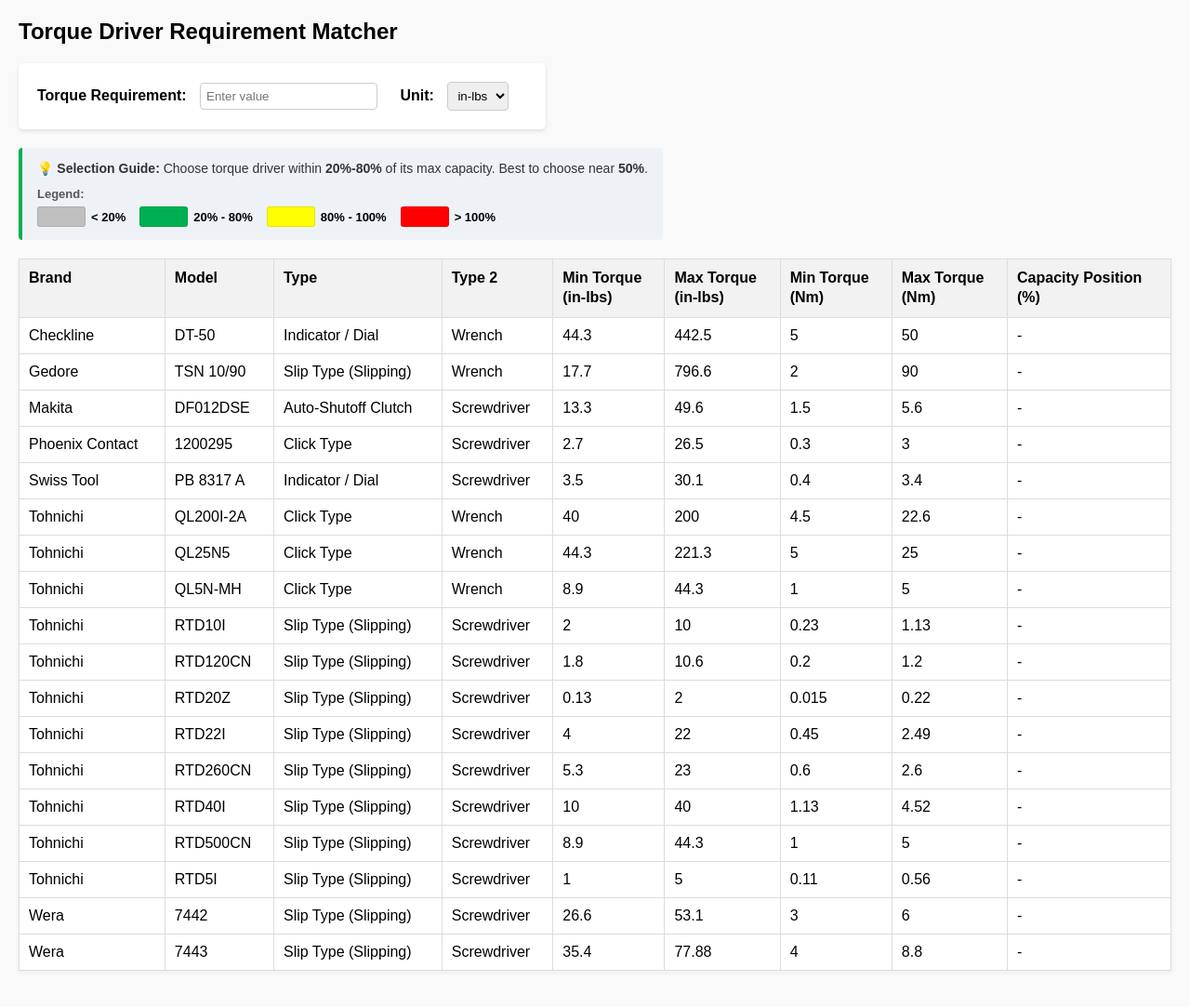
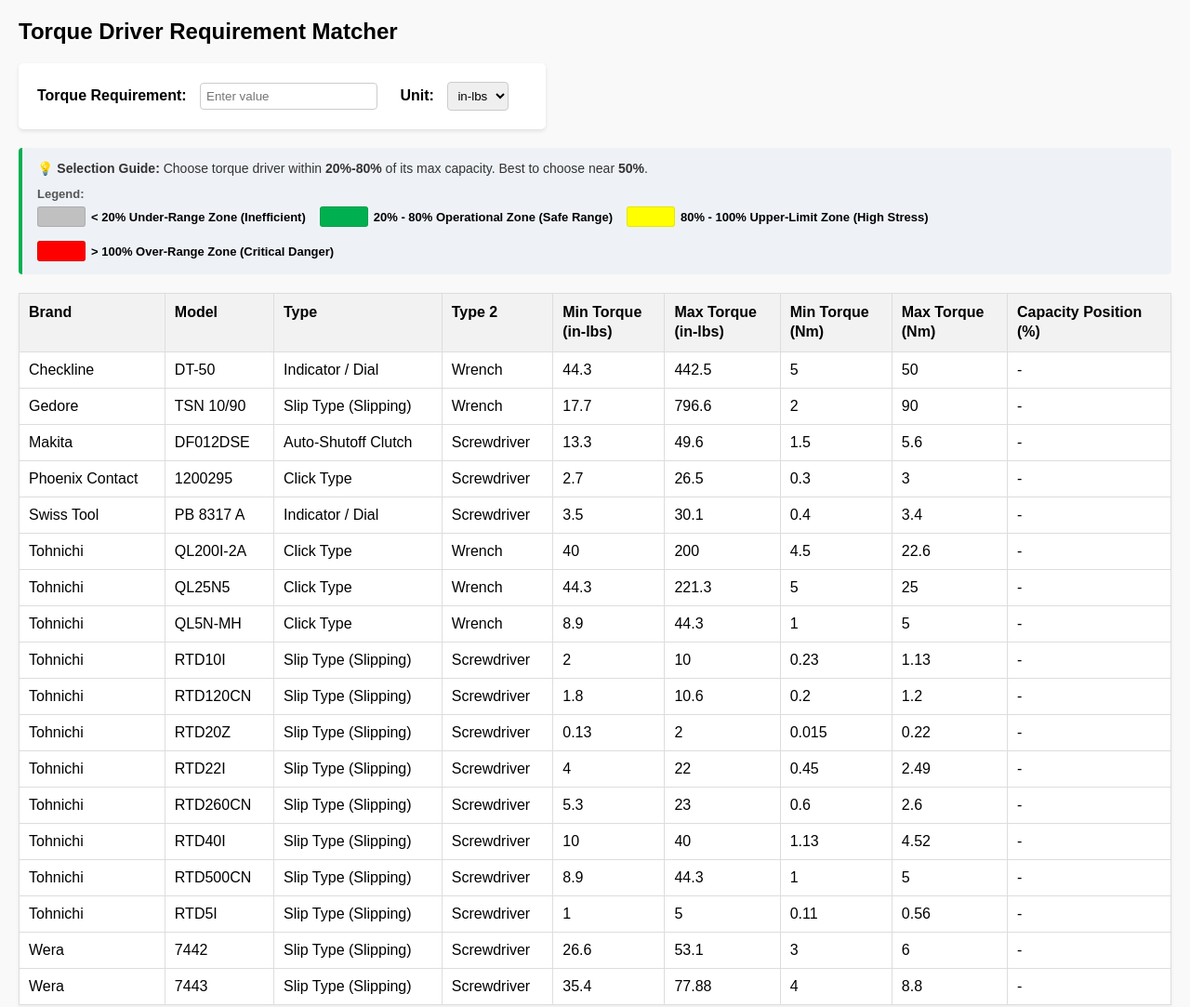
Before and after one commit to mohdkhairimahadi-ops/torque-selector, a plain HTML site: page index.html in a window 1280 px wide. Shown: the whole page at 93% size. Drawn offline with Linux system fonts and the light colour scheme.

```diff
--- a/index.html
+++ b/index.html
@@ -90,19 +90,19 @@
         <div class="legend-flex">
             <div class="legend-item">
                 <div class="legend-box status-grey"></div>
-                <span>&lt; 20%</span>
+                <span>&lt; 20% Under-Range Zone (Inefficient)</span>
             </div>
             <div class="legend-item">
                 <div class="legend-box status-green"></div>
-                <span>20% - 80%</span>
+                <span>20% - 80% Operational Zone (Safe Range)</span>
             </div>
             <div class="legend-item">
                 <div class="legend-box status-yellow"></div>
-                <span>80% - 100%</span>
+                <span>80% - 100% Upper-Limit Zone (High Stress)</span>
             </div>
             <div class="legend-item">
                 <div class="legend-box status-red"></div>
-                <span>&gt; 100%</span>
+                <span>&gt; 100% Over-Range Zone (Critical Danger)</span>
             </div>
         </div>
     </div>
```
